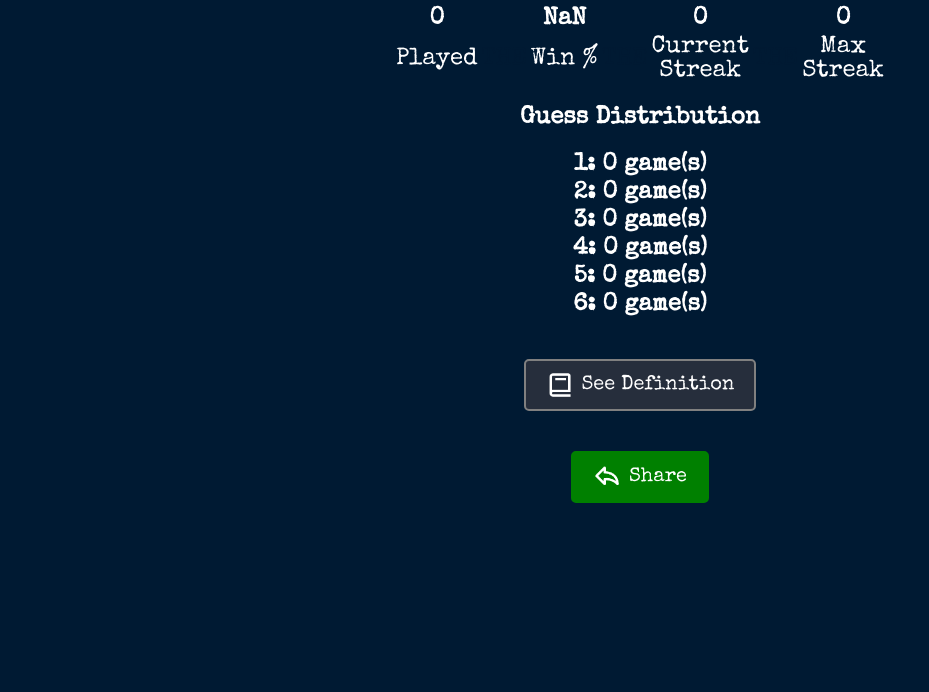
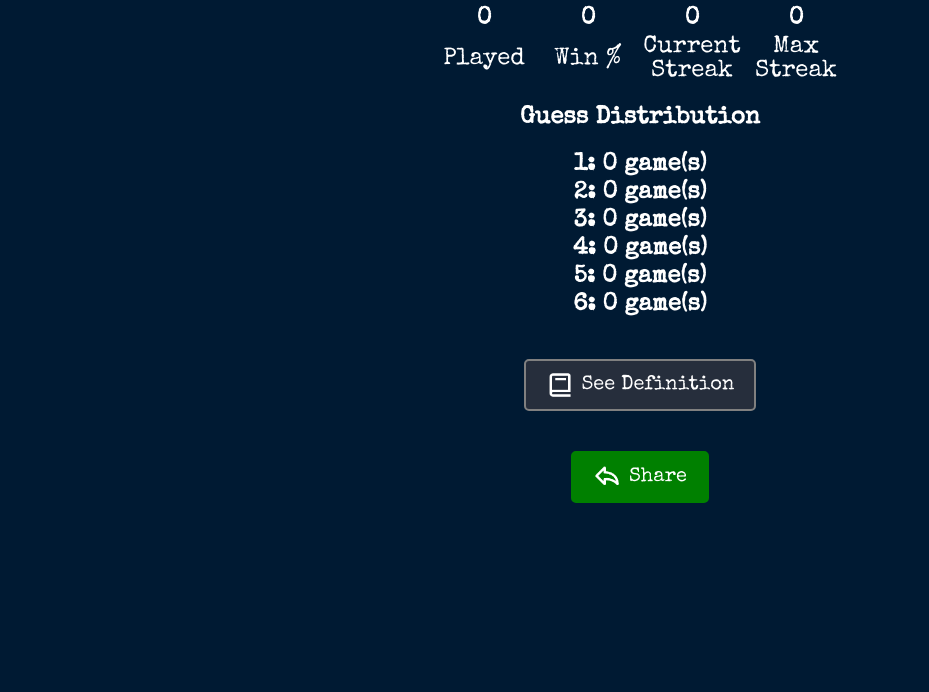
Before and after one commit to matt-swartz/urbWord, a plain HTML site: page statistics.html in a window 1280 px wide. Shown: the part 108-800 px from the top of the page, without its empty margins (0-929 px from the left). Drawn offline with Linux system fonts and the light colour scheme.

Commit message:
Fixing some spacing issues
For the stats and privacy page

```diff
--- a/privacy.css
+++ b/privacy.css
@@ -7,6 +7,7 @@ button {
     color: white;
     border: 0px;
     font-size: xx-large;
+    left: 0;
 }
 
 h1 {
--- a/statistics.html
+++ b/statistics.html
@@ -18,20 +18,14 @@
         <table id="stats-header">
             <tr>
                 <th id="played" class="stats-games-title"> 0 </th>
-                <th class="stats-games-spacer">     </th>
                 <th id="wins", class="stats-games-title"> 0 </th>
-                <th class="stats-games-spacer">     </th>
                 <th id="streak", class="stats-games-title"> 0 </th>
-                <th class="stats-games-spacer">     </th>
                 <th id="maxstreak", class="stats-games-title"> 0 </th>
             </tr>
             <tr>
                 <td class="stats-games-subtitle"> Played </td>
-                <td class="stats-games-spacer"> THE </th>
                 <td class="stats-games-subtitle"> Win % </td>
-                <td class="stats-games-spacer"> THE</th>
                 <td class="stats-games-subtitle"> Current <br> Streak </td>
-                <td class="stats-games-spacer"> THE </th>
                 <td class="stats-games-subtitle"> Max <br> Streak </td>
             </tr>
         </table>
--- a/stats.js
+++ b/stats.js
@@ -27,7 +27,12 @@ function initStats() {
 
     // Update the text content of the <th> element
     gamesPlayed.textContent = stats.gamesPlayed.toString();
-    winPercentage.textContent = (stats.wins/stats.gamesPlayed * 100).toString();
+    // Check if there have been no games played
+    if (stats.gamesPlayed == 0) {
+        winPercentage.textContent = "0"
+    } else {
+        winPercentage.textContent = (stats.wins/stats.gamesPlayed * 100).toString();
+    }
     currentStreak.textContent = stats.currentStreak.toString();
     maxStreak.textContent = stats.maxStreak.toString();
     // firstGuess.textContent = '1: ${firstGuess} game(s)';
--- a/statsStyle.css
+++ b/statsStyle.css
@@ -12,6 +12,7 @@ button {
     color: white;
     border: 0px;
     font-size: xx-large;
+    left: 0;
 }
 
 a {
@@ -84,6 +85,7 @@ h2 {
     font-family: SpecialElite;
     color: white;
     font-size: x-large;
+    width: 100px;
 }
 
 .stats-games-spacer {
```
